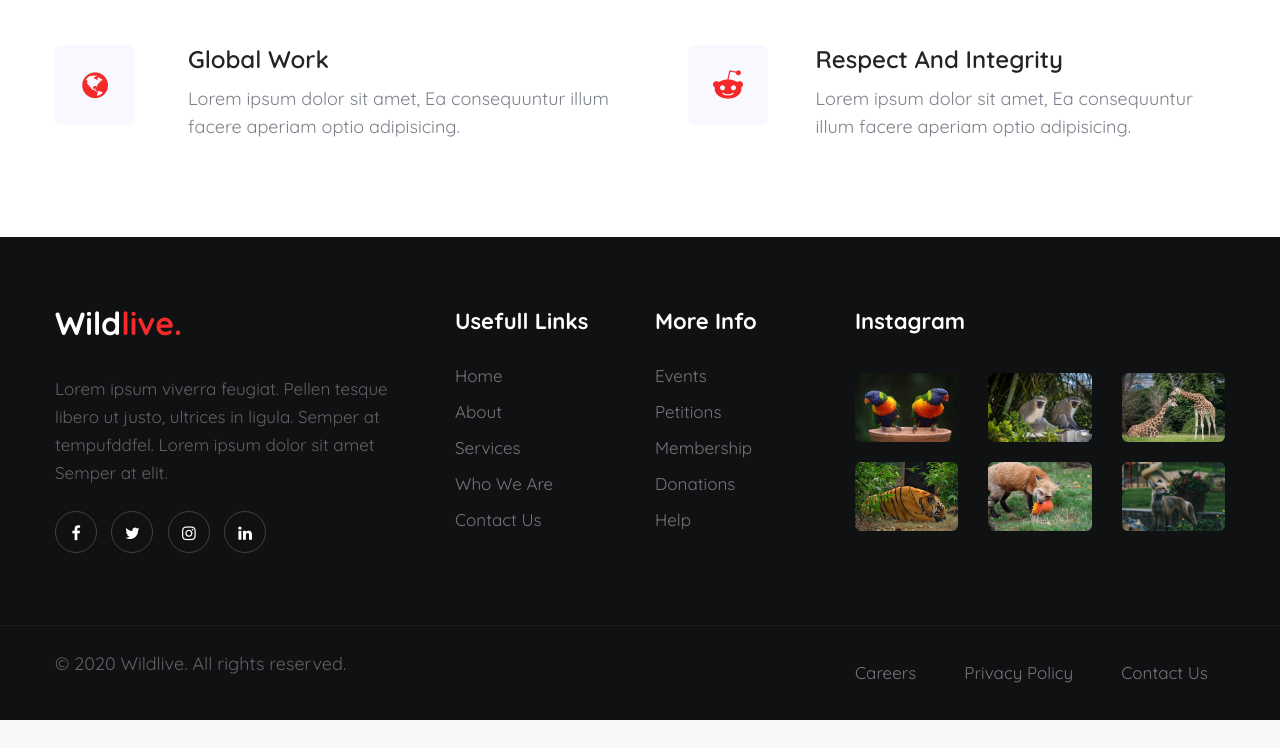
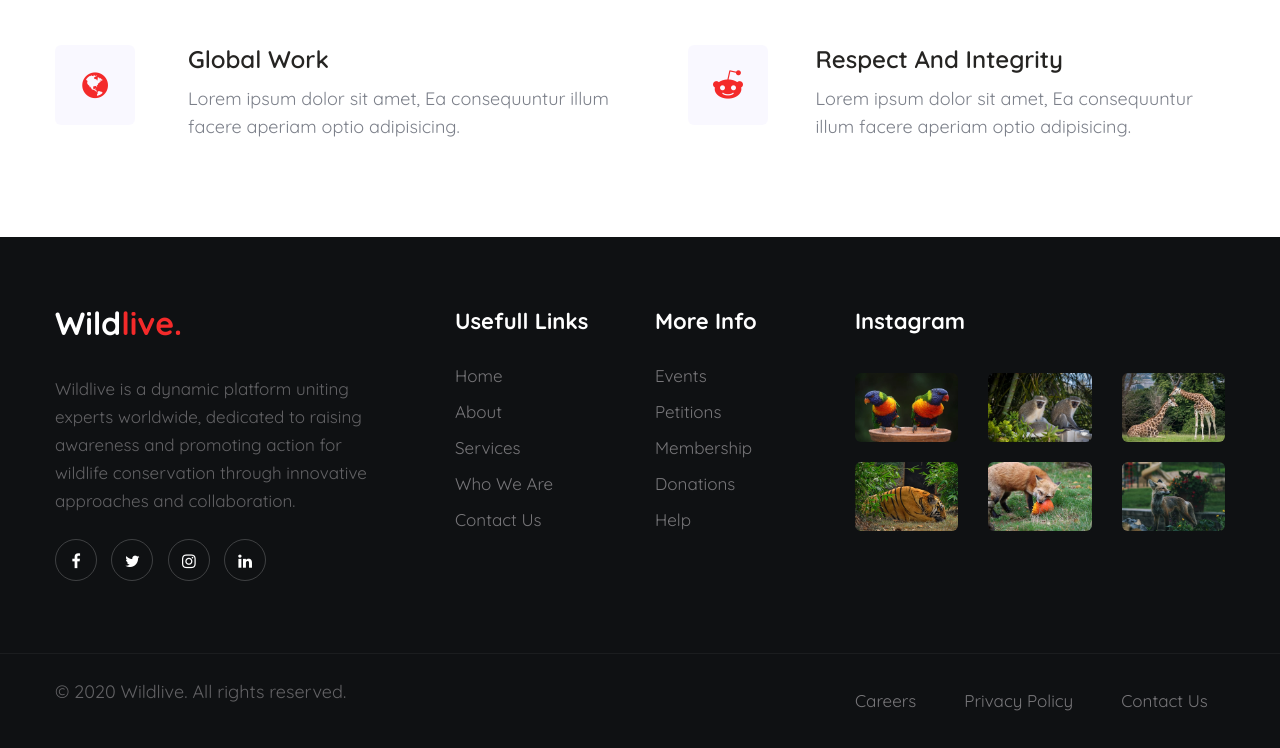
Before and after one commit to Lootera69/Microsoft-Internship, a plain HTML site: page services.html in a window 1280 px wide. Shown: the part 1941-2689 px from the top of the page. Before the commit the page ends 2661 px from the top, so only its background shows below. Drawn offline with Linux system fonts and the light colour scheme.

Commit message:
services.html

```diff
--- a/services.html
+++ b/services.html
@@ -268,8 +268,8 @@
               <a class="footer-brand-logo" href="index.html">Wild<span class="sublog">live.</span></a>
 
             </div>
-            <p>Lorem ipsum viverra feugiat. Pellen tesque libero ut justo, ultrices in ligula. Semper at
-              tempufddfel. Lorem ipsum dolor sit amet Semper at elit.</p>
+            <p> Wildlive is a dynamic platform uniting experts worldwide, dedicated to raising awareness and promoting
+              action for wildlife conservation through innovative approaches and collaboration.</p>
             <div class="main-social-footer-29 mt-4">
               <a href="#facebook" class="facebook"><span class="fa fa-facebook"></span></a>
               <a href="#twitter" class="twitter"><span class="fa fa-twitter"></span></a>
```
